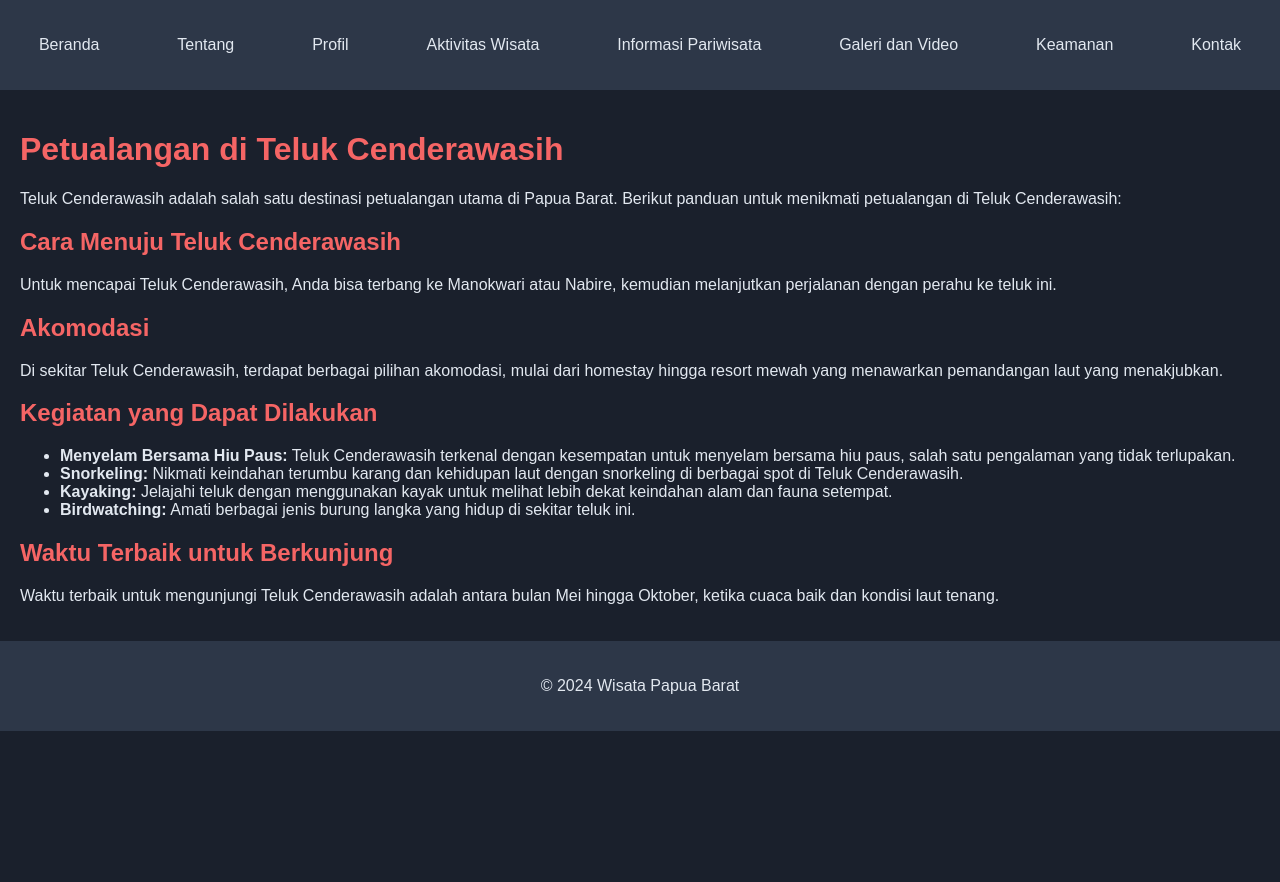
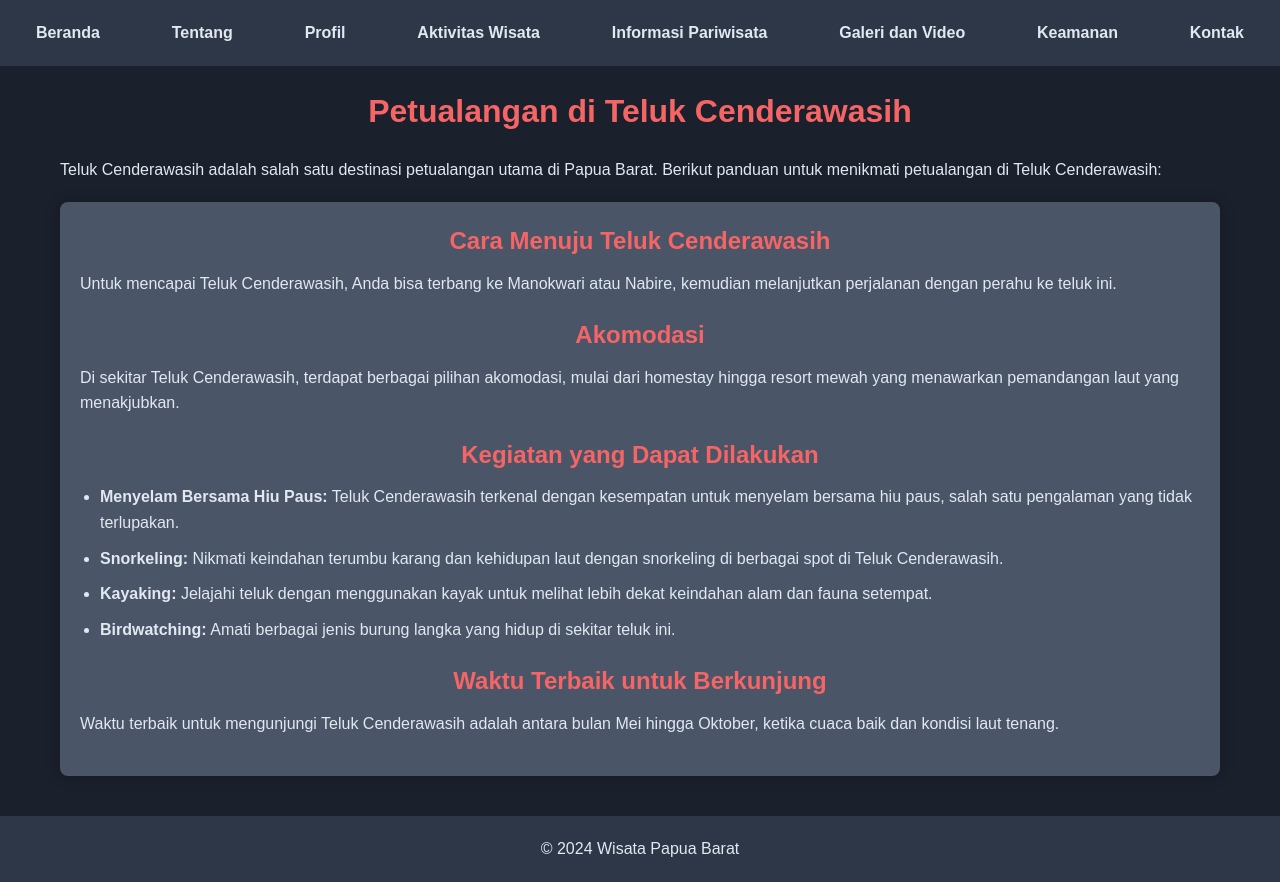
Before and after one commit to saostartar/wisata-webpro, a plain HTML site: page articles/article2.html in a window 1280 px wide. Before the commit the page ends 800 px from the top, so only its background shows below. Drawn offline with Linux system fonts and the light colour scheme; a script that the page names is missing.

Commit message:
adding styles for articles

```diff
--- a/articles/article2.html
+++ b/articles/article2.html
@@ -5,6 +5,7 @@
     <meta name="viewport" content="width=device-width, initial-scale=1.0">
     <title>Petualangan di Teluk Cenderawasih</title>
     <link rel="stylesheet" href="../css/styles.css">
+    <link rel="stylesheet" href="../css/article2.css">
 </head>
 <body>
     <header>
--- /dev/null
+++ b/css/article1.css
@@ -0,0 +1,89 @@
+* {
+    margin: 0;
+    padding: 0;
+    box-sizing: border-box;
+}
+
+body {
+    font-family: 'Arial', sans-serif;
+    margin: 0;
+    padding: 0;
+    background-color: #1a202c;
+    color: #e2e8f0;
+    line-height: 1.6;
+}
+
+header {
+    background-color: #2d3748;
+    padding: 20px 0;
+}
+
+nav ul {
+    display: flex;
+    justify-content: space-around;
+    list-style-type: none;
+    padding: 0;
+}
+
+nav a {
+    color: #e2e8f0;
+    text-decoration: none;
+    font-weight: bold;
+    transition: color 0.3s ease;
+}
+
+nav a:hover {
+    color: #f56565;
+}
+
+main {
+    padding: 20px;
+    max-width: 1200px;
+    margin: 0 auto;
+}
+
+h1, h2, h3 {
+    color: #f56565;
+    margin-bottom: 20px;
+    text-align: center;
+}
+
+p {
+    margin-bottom: 20px;
+}
+
+section.article-content {
+    background: #4a5568;
+    padding: 20px;
+    border-radius: 8px;
+    box-shadow: 0 0 15px rgba(0, 0, 0, 0.2);
+    margin-bottom: 20px;
+}
+
+section.article-content h2 {
+    margin-bottom: 10px;
+}
+
+section.article-content ul {
+    list-style: disc;
+    margin-left: 20px;
+    margin-bottom: 20px;
+}
+
+section.article-content ul li {
+    margin-bottom: 10px;
+}
+
+footer {
+    background-color: #2d3748;
+    padding: 20px 0;
+    text-align: center;
+    color: #e2e8f0;
+    position: relative;
+    bottom: 0;
+    width: 100%;
+}
+
+footer p {
+    margin: 0;
+}
--- /dev/null
+++ b/css/article2.css
@@ -0,0 +1,89 @@
+* {
+    margin: 0;
+    padding: 0;
+    box-sizing: border-box;
+}
+
+body {
+    font-family: 'Arial', sans-serif;
+    margin: 0;
+    padding: 0;
+    background-color: #1a202c;
+    color: #e2e8f0;
+    line-height: 1.6;
+}
+
+header {
+    background-color: #2d3748;
+    padding: 20px 0;
+}
+
+nav ul {
+    display: flex;
+    justify-content: space-around;
+    list-style-type: none;
+    padding: 0;
+}
+
+nav a {
+    color: #e2e8f0;
+    text-decoration: none;
+    font-weight: bold;
+    transition: color 0.3s ease;
+}
+
+nav a:hover {
+    color: #f56565;
+}
+
+main {
+    padding: 20px;
+    max-width: 1200px;
+    margin: 0 auto;
+}
+
+h1, h2, h3 {
+    color: #f56565;
+    margin-bottom: 20px;
+    text-align: center;
+}
+
+p {
+    margin-bottom: 20px;
+}
+
+section.article-content {
+    background: #4a5568;
+    padding: 20px;
+    border-radius: 8px;
+    box-shadow: 0 0 15px rgba(0, 0, 0, 0.2);
+    margin-bottom: 20px;
+}
+
+section.article-content h2 {
+    margin-bottom: 10px;
+}
+
+section.article-content ul {
+    list-style: disc;
+    margin-left: 20px;
+    margin-bottom: 20px;
+}
+
+section.article-content ul li {
+    margin-bottom: 10px;
+}
+
+footer {
+    background-color: #2d3748;
+    padding: 20px 0;
+    text-align: center;
+    color: #e2e8f0;
+    position: relative;
+    bottom: 0;
+    width: 100%;
+}
+
+footer p {
+    margin: 0;
+}
--- /dev/null
+++ b/css/article3.css
@@ -0,0 +1,89 @@
+* {
+    margin: 0;
+    padding: 0;
+    box-sizing: border-box;
+}
+
+body {
+    font-family: 'Arial', sans-serif;
+    margin: 0;
+    padding: 0;
+    background-color: #1a202c;
+    color: #e2e8f0;
+    line-height: 1.6;
+}
+
+header {
+    background-color: #2d3748;
+    padding: 20px 0;
+}
+
+nav ul {
+    display: flex;
+    justify-content: space-around;
+    list-style-type: none;
+    padding: 0;
+}
+
+nav a {
+    color: #e2e8f0;
+    text-decoration: none;
+    font-weight: bold;
+    transition: color 0.3s ease;
+}
+
+nav a:hover {
+    color: #f56565;
+}
+
+main {
+    padding: 20px;
+    max-width: 1200px;
+    margin: 0 auto;
+}
+
+h1, h2, h3 {
+    color: #f56565;
+    margin-bottom: 20px;
+    text-align: center;
+}
+
+p {
+    margin-bottom: 20px;
+}
+
+section.article-content {
+    background: #4a5568;
+    padding: 20px;
+    border-radius: 8px;
+    box-shadow: 0 0 15px rgba(0, 0, 0, 0.2);
+    margin-bottom: 20px;
+}
+
+section.article-content h2 {
+    margin-bottom: 10px;
+}
+
+section.article-content ul {
+    list-style: disc;
+    margin-left: 20px;
+    margin-bottom: 20px;
+}
+
+section.article-content ul li {
+    margin-bottom: 10px;
+}
+
+footer {
+    background-color: #2d3748;
+    padding: 20px 0;
+    text-align: center;
+    color: #e2e8f0;
+    position: relative;
+    bottom: 0;
+    width: 100%;
+}
+
+footer p {
+    margin: 0;
+}
--- /dev/null
+++ b/css/article4.css
@@ -0,0 +1,25 @@
+.article-content {
+    background: #4a5568;
+    padding: 20px;
+    border-radius: 8px;
+    box-shadow: 0 0 15px rgba(0, 0, 0, 0.2);
+    margin-bottom: 20px;
+}
+
+.article-content h2 {
+    margin-bottom: 10px;
+}
+
+.article-content ul {
+    list-style: disc;
+    margin-left: 20px;
+    margin-bottom: 20px;
+}
+
+.article-content ul li {
+    margin-bottom: 10px;
+}
+
+.article-content li strong {
+    color: #f56565;
+}
--- /dev/null
+++ b/css/article5.css
@@ -0,0 +1,27 @@
+/* article4.css */
+
+.article-content {
+    background: #4a5568;
+    padding: 20px;
+    border-radius: 8px;
+    box-shadow: 0 0 15px rgba(0, 0, 0, 0.2);
+    margin-bottom: 20px;
+}
+
+.article-content h2 {
+    margin-bottom: 10px;
+}
+
+.article-content ul {
+    list-style: disc;
+    margin-left: 20px;
+    margin-bottom: 20px;
+}
+
+.article-content ul li {
+    margin-bottom: 10px;
+}
+
+.article-content li strong {
+    color: #f56565;
+}
```
Also changed, not shown: articles/article1.html (+1 -0 lines), articles/article3.html (+1 -0 lines), articles/article4.html (+1 -0 lines), articles/article5.html (+2 -0 lines), css/safety.css (+0 -12 lines).
